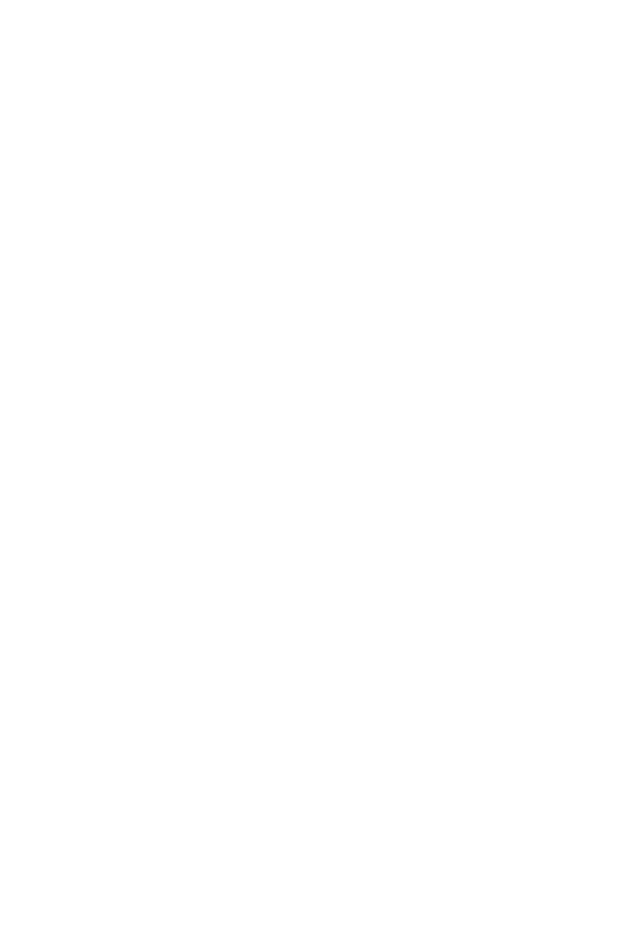
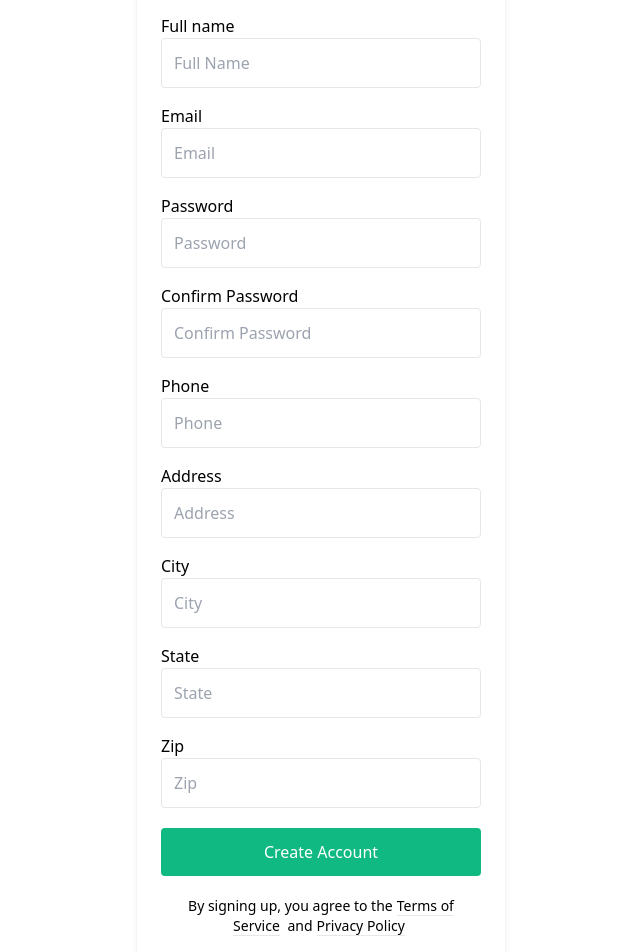
Before and after one commit to DevXard/Capstone2_React_redux_Frontend, a React (Create React App) app: page /signup in a window 1280 px wide. Shown: the part 260-1212 px from the top of the page, without its empty margins (319-959 px from the left). Before the commit the page ends 800 px from the top, so only its background shows below. Built offline with nearby package versions, Linux system fonts and the light colour scheme; no server answers.

Commit message:
Added Sign up form

```diff
--- a/src/App.js
+++ b/src/App.js
@@ -3,6 +3,7 @@
 import Items from './components/items/Items'
 import SearchBar from './components/search/searchBar'
 import Nav from './components/Nav/Nav'
+import SignUp from './components/SignUp/SignUp'
 
 
 function App() {
@@ -15,6 +16,9 @@
           <SearchBar />
           <Items />
         </Route>
+        <Route exact path="/signup">
+          <SignUp />
+        </Route>
       </Switch>
 
     </BrowserRouter>
--- a/src/components/Nav/Nav.js
+++ b/src/components/Nav/Nav.js
@@ -19,7 +19,7 @@
 
                     <div>
                         <Link to="/" className="text-white mx-2">Login</Link>
-                        <Link to="/" className="text-white mx-2">Sign Up</Link>
+                        <Link to="/signup" className="text-white mx-2">Sign Up</Link>
                     </div>
                 </div>
             </div>
--- /dev/null
+++ b/src/components/SignUp/SignUp.js
@@ -0,0 +1,143 @@
+import {useState} from 'react';
+import {Link} from 'react-router-dom';
+
+const SignUp = () => {
+
+    const [formData, setFormData] = useState({
+        username:"",
+        fullname:"",
+        email:"",
+        password:"",
+        confirm_password:"",
+        phone:"",
+        address:"",
+        ciry:"",
+        state:"",
+        zip:"",
+
+    })
+
+    function handleSubmit(e) {
+        e.preventDefault();
+
+    }
+
+    function handleChange(e) {
+        const {name, value} = e.target;
+        setFormData(data => ({...data, [name]: value}))
+    }
+
+    return (
+        <div className="bg-grey-lighter min-h-screen flex mt-5 flex-col">
+            <div className="container max-w-sm mx-auto flex-1 flex flex-col items-center justify-center px-2">
+                <div className="bg-white px-6 py-8 rounded shadow-md text-black w-full">
+                    <h1 className="mb-8 text-3xl text-center">Sign up</h1>
+                    <form onSubmit={handleSubmit}>
+                    <lable>Username</lable>
+                    <input
+                        type="text"
+                        className="block border border-grey-light w-full p-3 rounded mb-4"
+                        name="username"
+                        value={formData.username}
+                        onChange={handleChange}
+                        placeholder="Username" />
+                    <lable>Full name</lable>
+                    <input
+                        type="text"
+                        className="block border border-grey-light w-full p-3 rounded mb-4"
+                        name="fullname"
+                        value={formData.fullname}
+                        onChange={handleChange}
+                        placeholder="Full Name" />
+                    <lable>Email</lable>
+                    <input
+                        type="text"
+                        className="block border border-grey-light w-full p-3 rounded mb-4"
+                        name="email"
+                        value={formData.email}
+                        onChange={handleChange}
+                        placeholder="Email" />
+                    <lable>Password</lable>
+                    <input
+                        type="password"
+                        className="block border border-grey-light w-full p-3 rounded mb-4"
+                        name="password"
+                        value={formData.password}
+                        onChange={handleChange}
+                        placeholder="Password" />
+                    <lable>Confirm Password</lable>
+                    <input
+                        type="password"
+                        className="block border border-grey-light w-full p-3 rounded mb-4"
+                        name="confirm_password"
+                        value={formData.confirm_password}
+                        onChange={handleChange}
+                        placeholder="Confirm Password" />
+                    <lable>Phone</lable>
+                    <input
+                        type="text"
+                        className="block border border-grey-light w-full p-3 rounded mb-4"
+                        name="phone"
+                        value={formData.phone}
+                        onChange={handleChange}
+                        placeholder="Phone" />
+                    <lable>Address</lable>
+                    <input
+                        type="text"
+                        className="block border border-grey-light w-full p-3 rounded mb-4"
+                        name="address"
+                        value={formData.address}
+                        onChange={handleChange}
+                        placeholder="Address" />
+                    <lable>City</lable>
+                    <input
+                        type="text"
+                        className="block border border-grey-light w-full p-3 rounded mb-4"
+                        name="city"
+                        value={formData.city}
+                        onChange={handleChange}
+                        placeholder="City" />
+                    <lable>State</lable>
+                    <input
+                        type="text"
+                        className="block border border-grey-light w-full p-3 rounded mb-4"
+                        name="state"
+                        value={formData.state}
+                        onChange={handleChange}
+                        placeholder="State" />
+                    <lable>Zip</lable>
+                    <input
+                        type="text"
+                        className="block border border-grey-light w-full p-3 rounded mb-4"
+                        name="zip"
+                        value={formData.zip}
+                        onChange={handleChange}
+                        placeholder="Zip" />
+                    <button
+                        type="submit"
+                        className="w-full text-center py-3 rounded bg-green-500 text-white hover:bg-green-dark focus:outline-none my-1"
+                    >Create Account</button>
+                    </form>
+                    <div className="text-center text-sm text-grey-dark mt-4">
+                        By signing up, you agree to the
+                        <Link className="no-underline border-b border-grey-dark text-grey-dark mx-1" href="#">
+                            Terms of Service
+                        </Link> and
+                        <Link className="no-underline border-b border-grey-dark text-grey-dark mx-1" href="#">
+                            Privacy Policy
+                        </Link>
+                    </div>
+                </div>
+
+                <div className="text-grey-dark mt-6">
+                    Already have an account?
+                    <Link className="no-underline border-b border-blue text-blue mx-1" href="../login/">
+                        Log in
+                    </Link>.
+                </div>
+            </div>
+        </div>
+    )
+}
+
+export default SignUp;
```
Also changed, not shown: src/store/slices/userSlice.js (added).
